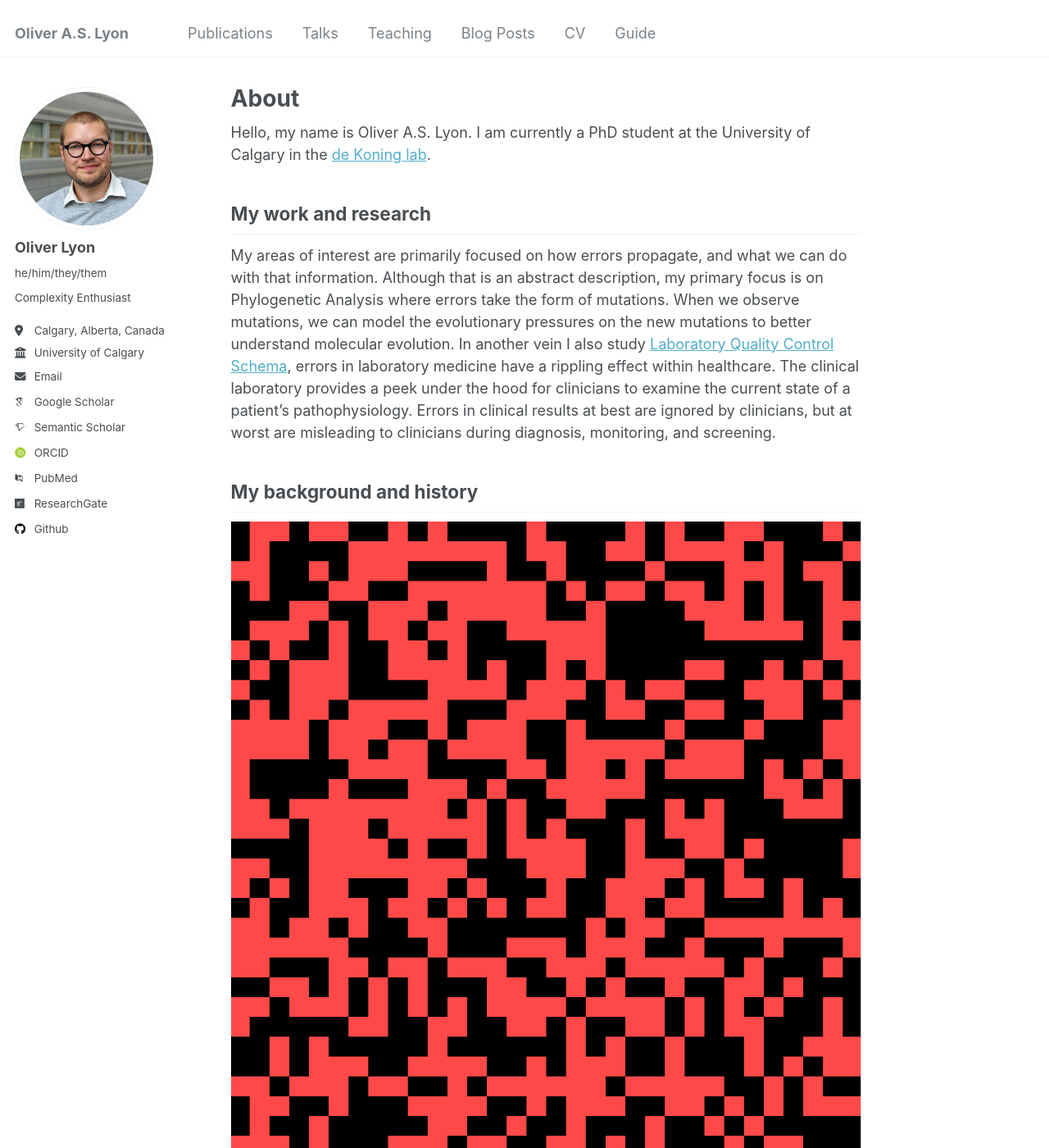
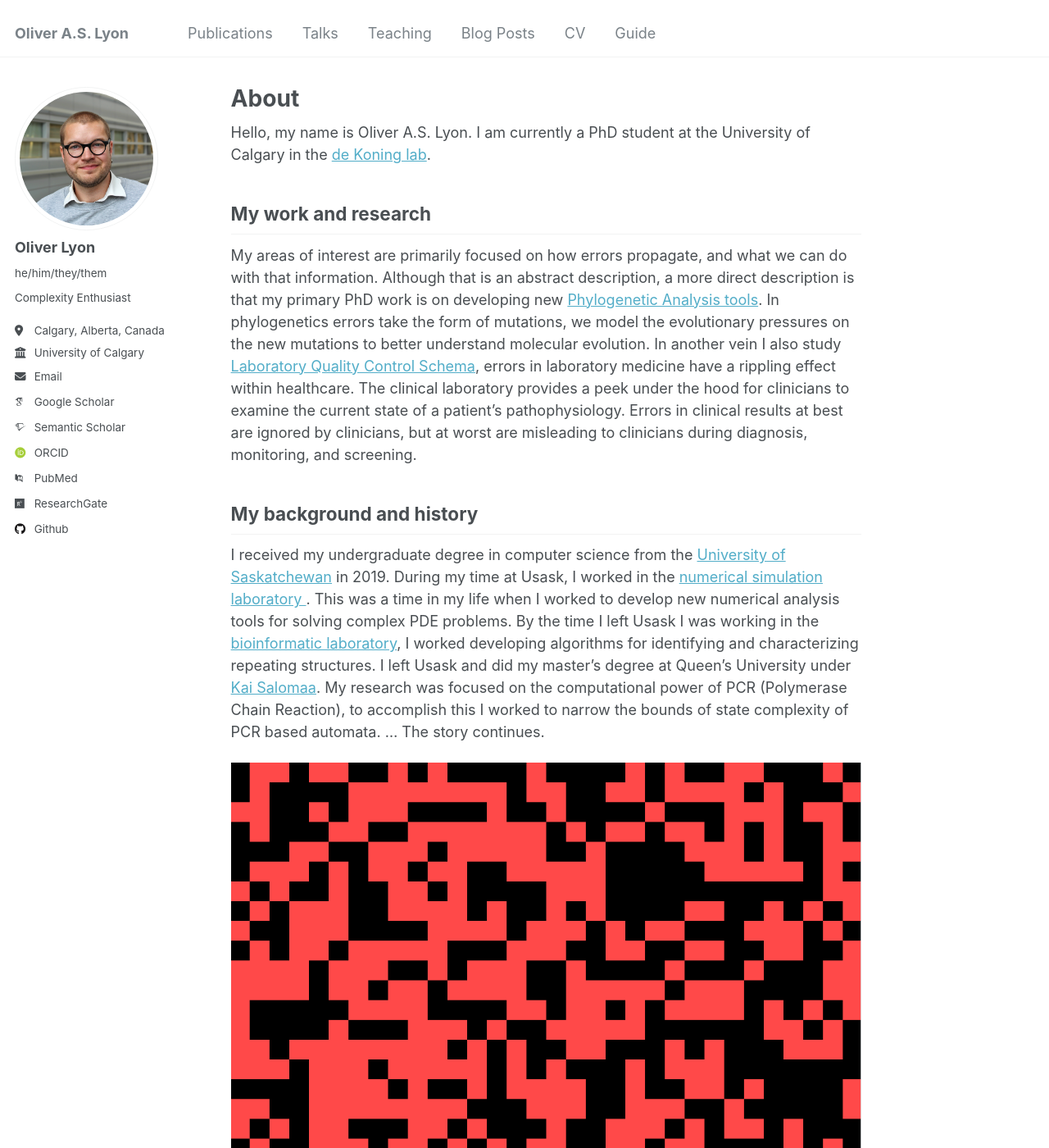
Before and after one commit to OliverTheLyon/OliverTheLyon.github.io, a Jekyll site: the page built from _pages/about.md, in a window 1280 px wide and 1400 px high. Shown: the whole window at 82% size. Built offline with Jekyll 4.4.1, drawn with Linux system fonts in a browser that asks for light colours; some web fonts are replaced.

Commit message:
added more detail

```diff
--- a/_pages/about.md
+++ b/_pages/about.md
@@ -11,9 +11,10 @@ Hello, my name is Oliver A.S. Lyon. I am currently a PhD student at the Universi
 
 
 ## My work and research
-My areas of interest are primarily focused on how errors propagate, and what we can do with that information. Although that is an abstract description, my primary focus is on Phylogenetic Analysis where errors take the form of mutations. When we observe mutations, we can model the evolutionary pressures on the new mutations to better understand molecular evolution. In another vein I also study [Laboratory Quality Control Schema](https://oliverthelyon.github.io/publication/2023-01-04-2), errors in laboratory medicine have a rippling effect within healthcare. The clinical laboratory provides a peek under the hood for clinicians to examine the current state of a patient's pathophysiology. Errors in clinical results at best are ignored by clinicians, but at worst are misleading to clinicians during diagnosis, monitoring, and screening.
+My areas of interest are primarily focused on how errors propagate, and what we can do with that information. Although that is an abstract description, a more direct description is that my primary PhD work is on developing new [Phylogenetic Analysis tools](https://github.com/dekoning-lab). In phylogenetics errors take the form of mutations, we model the evolutionary pressures on the new mutations to better understand molecular evolution. In another vein I also study [Laboratory Quality Control Schema](https://oliverthelyon.github.io/publication/2023-01-04-2), errors in laboratory medicine have a rippling effect within healthcare. The clinical laboratory provides a peek under the hood for clinicians to examine the current state of a patient's pathophysiology. Errors in clinical results at best are ignored by clinicians, but at worst are misleading to clinicians during diagnosis, monitoring, and screening.
 
 ## My background and history
 
+I received my undergraduate degree in computer science from the [University of Saskatchewan](https://www.usask.ca/) in 2019. During my time at Usask, I worked in the [numerical simulation laboratory ](https://simlab.usask.ca/). This was a time in my life when I worked to develop new numerical analysis tools for solving complex PDE problems. By the time I left Usask I was working in the [bioinformatic laboratory](https://www.cs.usask.ca/research/research-labs/the-bioinformatics-lab.php), I worked developing algorithms for identifying and characterizing repeating structures. I left Usask and did my master's degree at Queen’s University under [Kai Salomaa](https://research.cs.queensu.ca/home/ksalomaa/afl.htm). My research was focused on the computational power of PCR (Polymerase Chain Reaction), to accomplish this I worked to narrow the bounds of state complexity of PCR based automata. ... The story continues.
 
 ![Game_of_Life](/images/CGOL5.gif)
```
